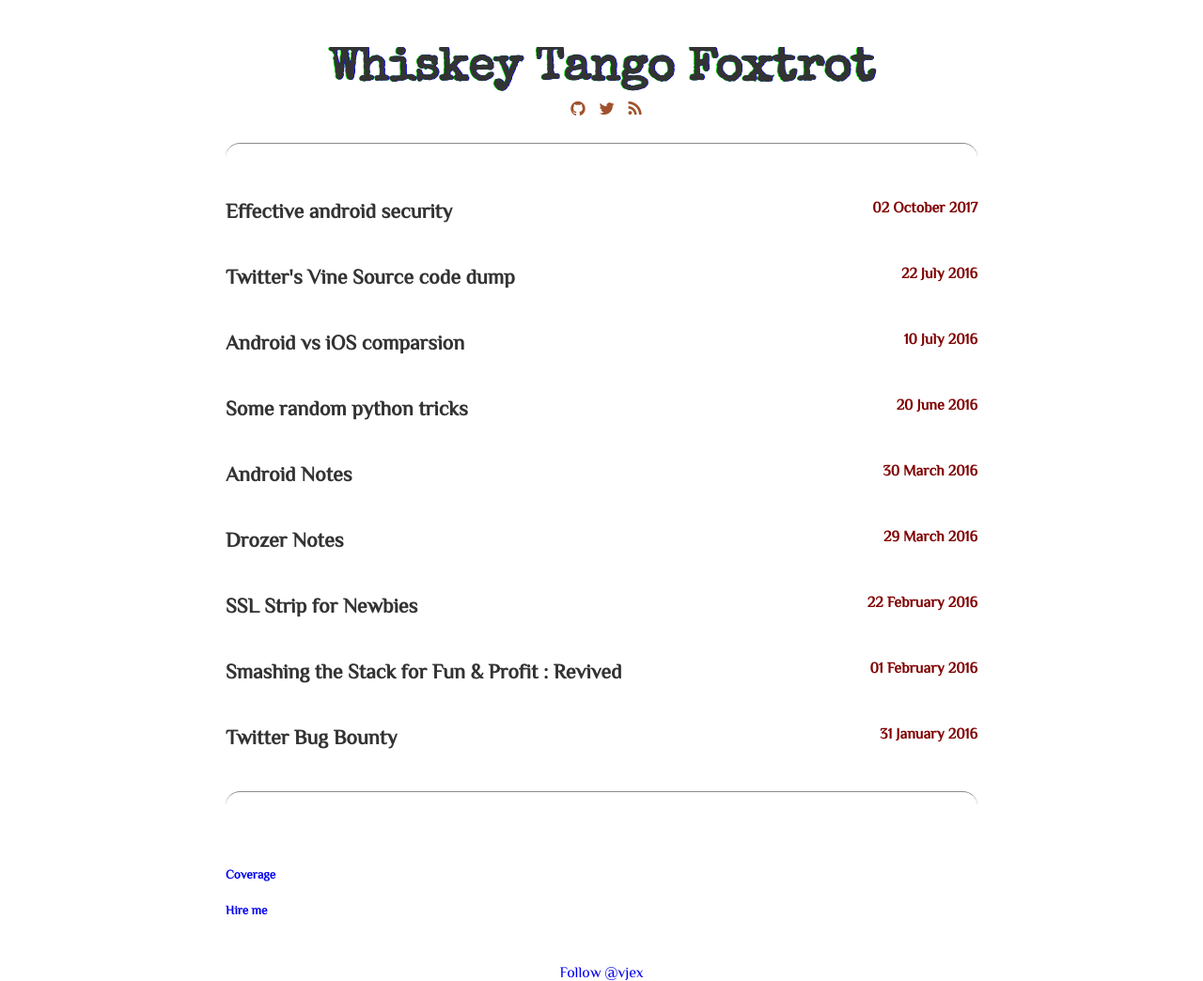
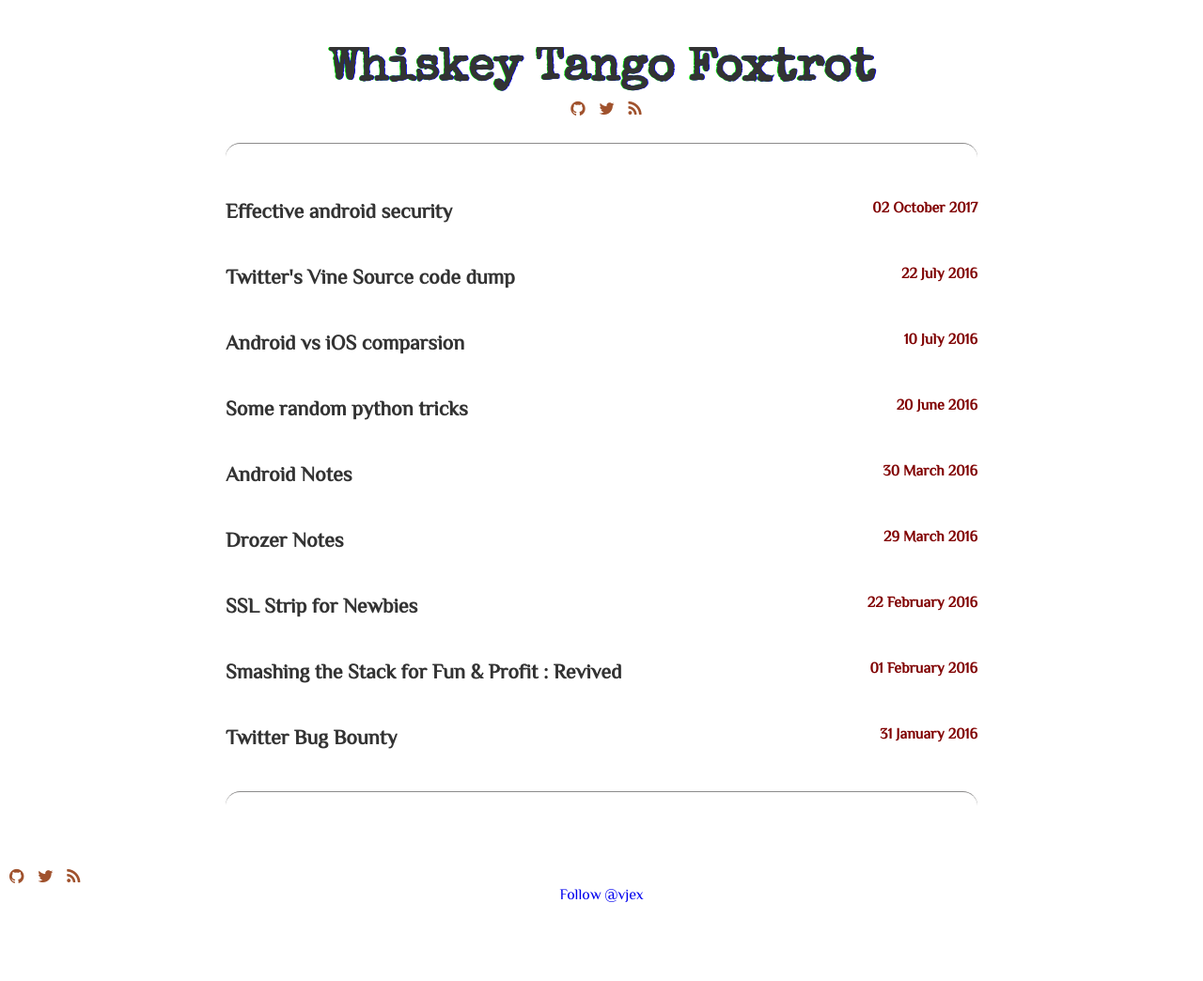
Before and after one commit to avicoder/avicoder.github.io, a Jekyll site: the page built from index.html, in a window 1280 px wide. Shown: the whole page at 94% size. Built offline with Jekyll 4.4.1, drawn with Linux system fonts in a browser that asks for light colours; some web fonts are replaced; after the commit the page ends 961 px from its top, so only the background shows below that.

Commit message:
Update default.html

```diff
--- a/_layouts/default.html
+++ b/_layouts/default.html
@@ -32,11 +32,26 @@
          });
        </script>
 
-        <div class="wrapper">
-        <h5><a href="media.html">Coverage</a></h5>
-        <h5><a href="mailto:avicoder[at]outlook[dot].com">Hire me</a></h5>
 
-        </div>
+
+        <ul class="menu">
+        {% if site.author.github %}
+            <a href="https://github.com/{{ site.author.github }}" class="social-links__entry" target="_blank">
+                <i class="fa fa-github"></i>
+            </a>
+        {% endif %}
+
+        {% if site.author.twitter %}
+            <a href="https://twitter.com/{{ site.author.twitter }}" class="social-links__entry" target="_blank">
+                <i class="fa fa-twitter"></i>
+            </a>
+        {% endif %}
+
+            <a href="https://avicoder.me/feed" class="social-links__entry" target="_blank">
+                <i class="fa fa-rss"></i>
+            </a>
+
+    </ul>
 
         <center>
 
```
